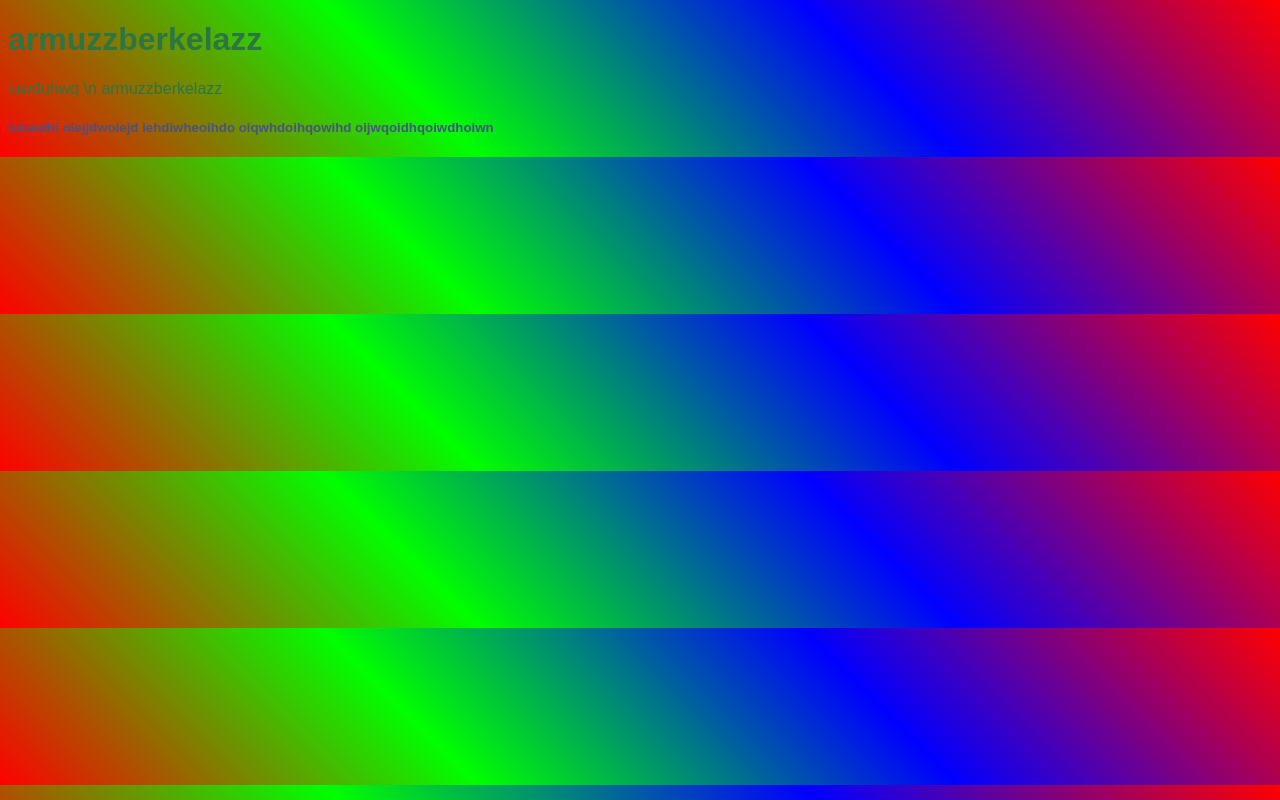
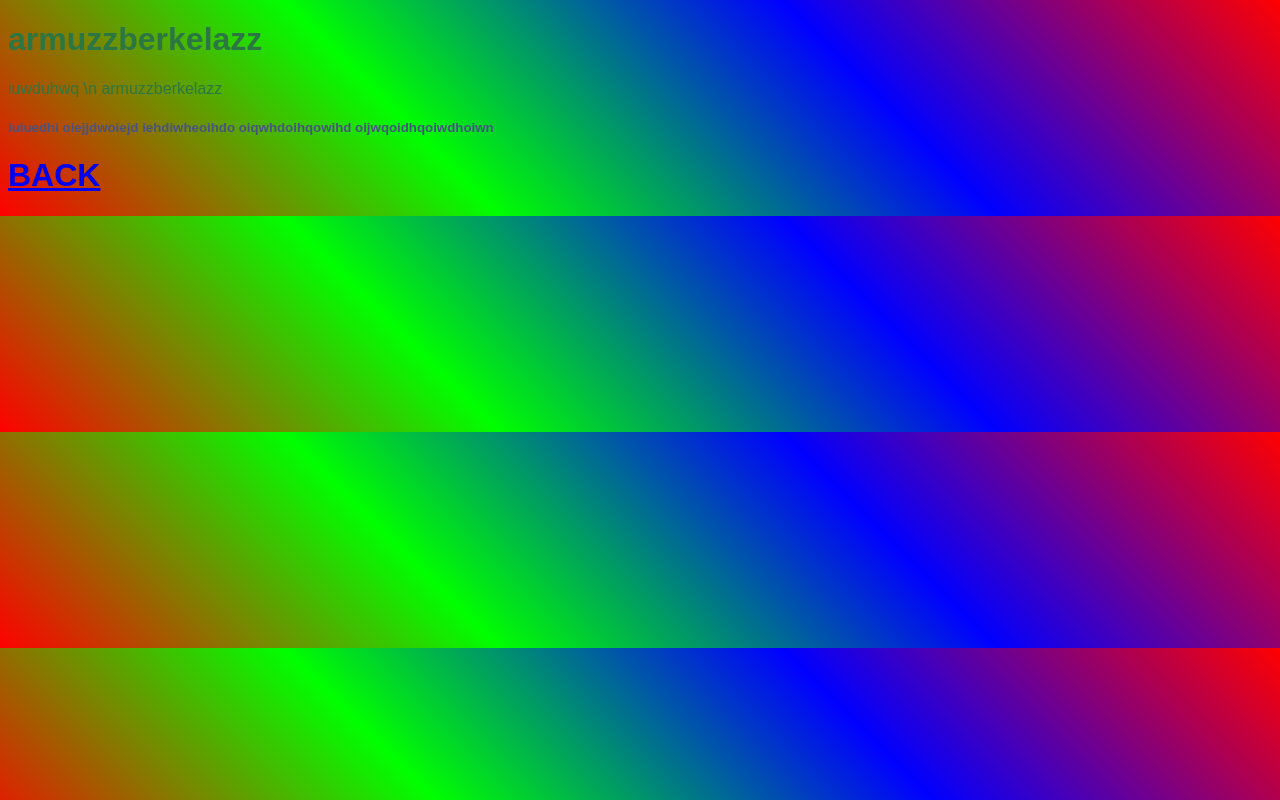
Before and after one commit to aryamusthofa/gabutwebkuliahseminar, a plain HTML site: page armuzzberkelazz.html in a window 1280 px wide. Drawn offline with Linux system fonts and the light colour scheme.

Commit message:
Armuzz Menggokill Pertama Kedua kETIGA

```diff
--- a/armuzzberkelazz.html
+++ b/armuzzberkelazz.html
@@ -9,10 +9,12 @@
     </title>
 </head>
 
-<body style="background: linear-gradient(45deg, #ff0000, #00ff00, #0000ff, #ff0000); font-family: Arial, sans-serif; color: #2c7643;">
+<body
+    style="background: linear-gradient(45deg, #ff0000, #00ff00, #0000ff, #ff0000); font-family: Arial, sans-serif; color: #2c7643;">
     <h1>armuzzberkelazz</h1>
     <p>iuwduhwq \n armuzzberkelazz</p>
     <h5 style="color: #495285;">iuiuedhi oiejjdwoiejd iehdiwheoihdo oiqwhdoihqowihd oijwqoidhqoiwdhoiwn</h5>
+    <h1><a href="https://aryamusthofa.github.io/gabutwebkuliahseminar/">BACK</a></h1>
 </body>
 
 </html>
```
